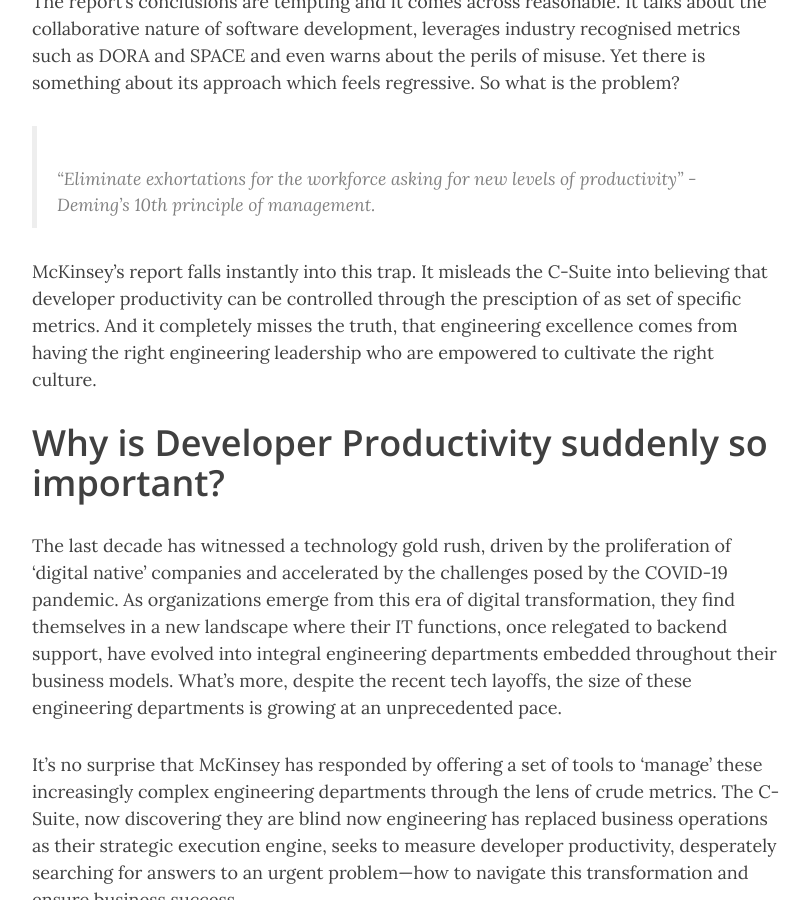
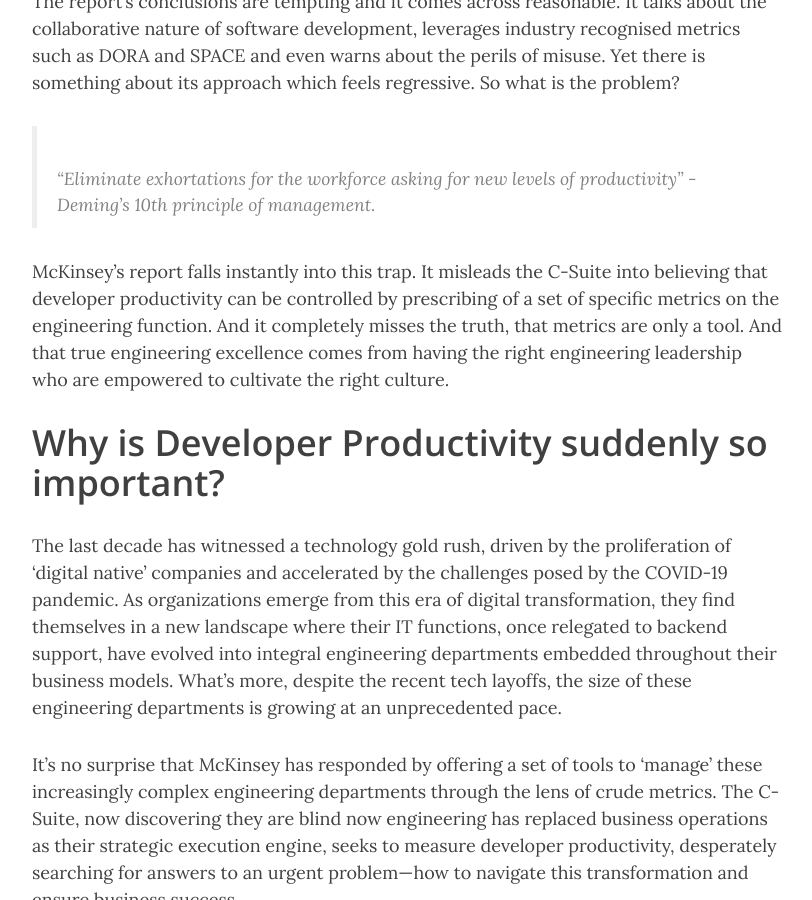
Before and after one commit to petergillardmoss/petergillardmoss.github.com, a Jekyll site: the page built from _posts/2023-09-03-beyond-metrics-creating-cultures-of-engineering-excellence.md, in a window 1280 px wide and 900 px high, scrolled down 537 px. Shown: the whole window, without its empty margins (233-1045 px from the left). Built offline with Jekyll 4.4.1, drawn with Linux system fonts in a browser that asks for light colours; nearby versions of some CDN libraries.

Commit message:
Minor typos are fixed

```diff
--- a/_posts/2023-09-03-beyond-metrics-creating-cultures-of-engineering-excellence.md
+++ b/_posts/2023-09-03-beyond-metrics-creating-cultures-of-engineering-excellence.md
@@ -16,7 +16,7 @@
 
 > "Eliminate exhortations for the workforce asking for new levels of productivity" - Deming's 10th principle of management.
 
-McKinsey's report falls instantly into this trap. It misleads the C-Suite into believing that developer productivity can be controlled through the presciption of as set of specific metrics. And it completely misses the truth, that engineering excellence comes from having the right engineering leadership who are empowered to cultivate the right culture.
+McKinsey's report falls instantly into this trap. It misleads the C-Suite into believing that developer productivity can be controlled by prescribing of a set of specific metrics on the engineering function. And it completely misses the truth, that metrics are only a tool. And that true engineering excellence comes from having the right engineering leadership who are empowered to cultivate the right culture.
 
 Why is Developer Productivity suddenly so important?
 ====================================================
```
